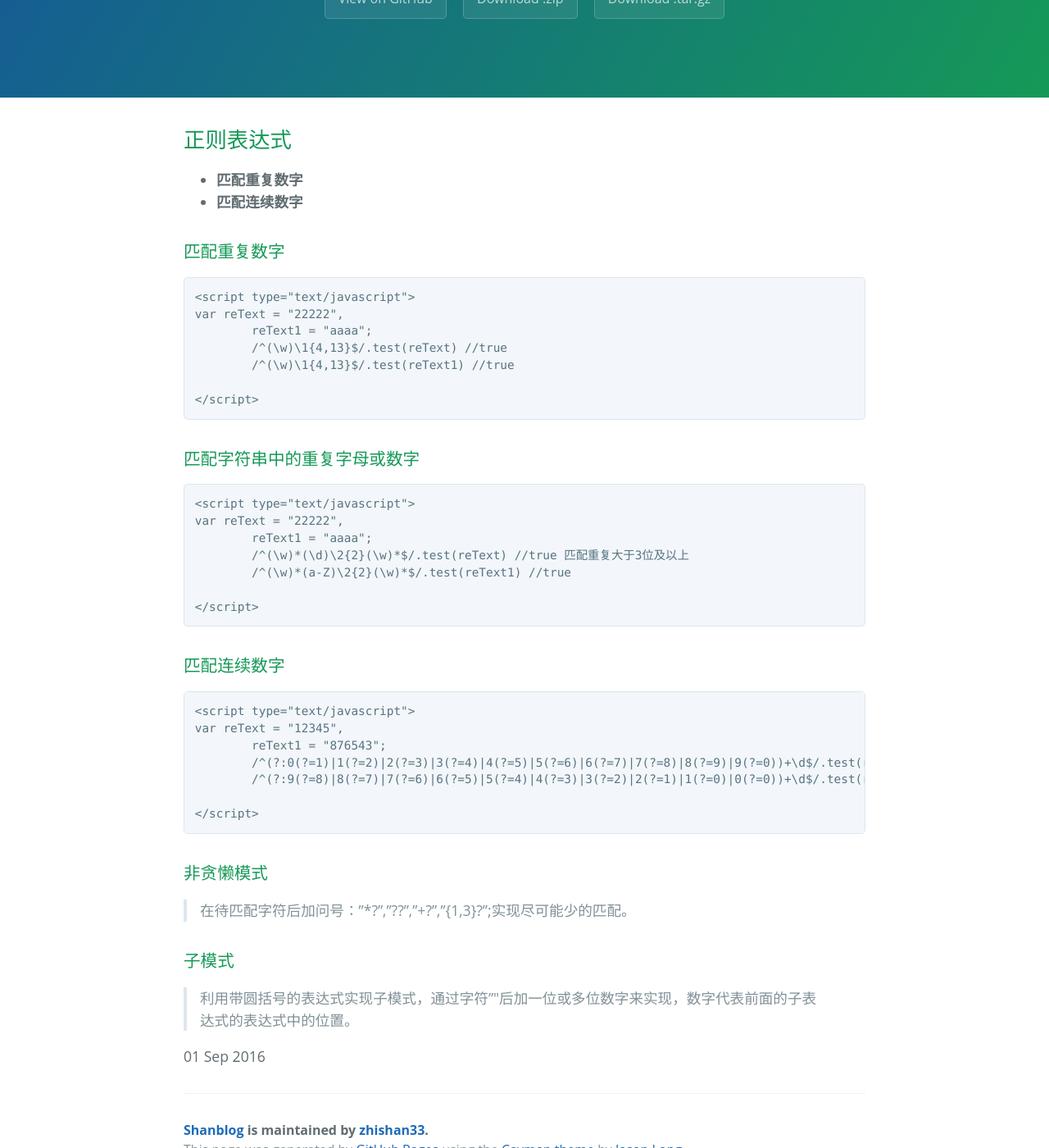
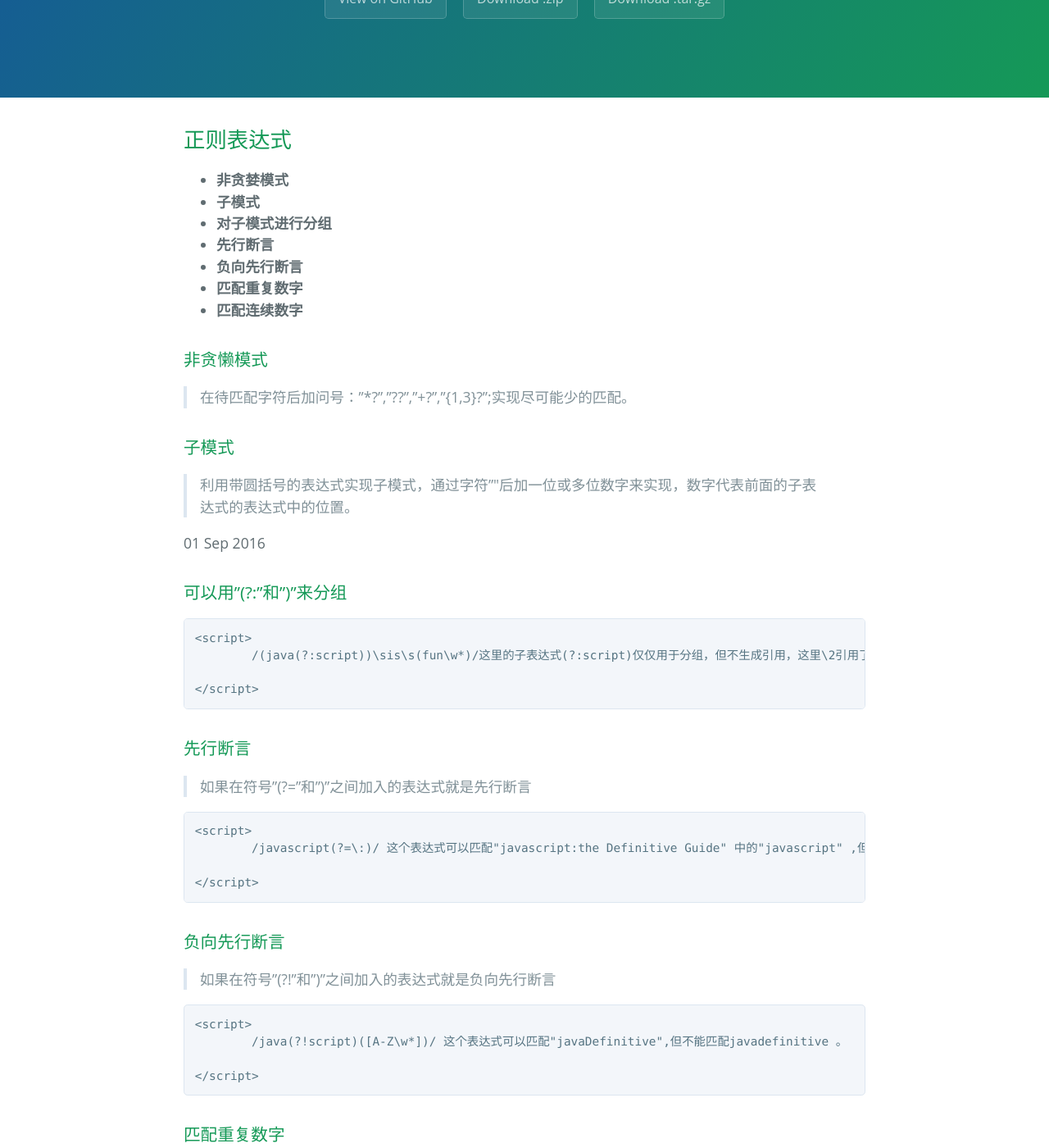
Before and after one commit to zhishan33/shanBlog, a Jekyll site: the page built from _posts/2016-09-01-re-note.md, in a window 1280 px wide and 1400 px high, scrolled down 264 px. Shown: the whole window at 82% size. Built offline with Jekyll 4.4.1, drawn with Linux system fonts in a browser that asks for light colours.

Commit message:
add content

````diff
--- a/_posts/2016-09-01-re-note.md
+++ b/_posts/2016-09-01-re-note.md
@@ -4,8 +4,50 @@ title: 正则表达式
 ---
 ## 正则表达式
 
+- **非贪婪模式**
+- **子模式**
+- **对子模式进行分组**
+- **先行断言**
+- **负向先行断言**
 - **匹配重复数字**
 - **匹配连续数字**
+
+### 非贪懒模式
+ > 在待匹配字符后加问号："*?","??","+?","{1,3}?";实现尽可能少的匹配。
+
+### 子模式
+ > 利用带圆括号的表达式实现子模式，通过字符"\"后加一位或多位数字来实现，数字代表前面的子表达式的表达式中的位置。
+
+<p>{{ page.date | date_to_string }}</p>
+
+### 可以用"(?:"和")"来分组
+
+```
+<script>
+	/(java(?:script))\sis\s(fun\w*)/这里的子表达式(?:script)仅仅用于分组，但不生成引用，这里\2引用了与(fun\w*)匹配的文本。
+
+</script>
+```
+
+### 先行断言
+ > 如果在符号"(?="和")"之间加入的表达式就是先行断言
+
+```
+<script>
+	/javascript(?=\:)/ 这个表达式可以匹配"javascript:the Definitive Guide" 中的"javascript" ,但不能匹配javascript in a but shell 中的javascript,以为他后面没有冒号。
+
+</script>
+```
+
+### 负向先行断言
+ > 如果在符号"(?!"和")"之间加入的表达式就是负向先行断言
+
+```
+<script>
+	/java(?!script)([A-Z\w*])/ 这个表达式可以匹配"javaDefinitive",但不能匹配javadefinitive 。
+
+</script>
+```
 
 ### 匹配重复数字
 
@@ -42,10 +84,6 @@ var reText = "12345",
 
 </script>
 ```
-### 非贪懒模式
- > 在待匹配字符后加问号："*?","??","+?","{1,3}?";实现尽可能少的匹配。
 
-### 子模式
- > 利用带圆括号的表达式实现子模式，通过字符"\"后加一位或多位数字来实现，数字代表前面的子表达式的表达式中的位置。
-
-<p>{{ page.date | date_to_string }}</p>
+## 参考文件
+- [JavaScript权威指南]()
````
